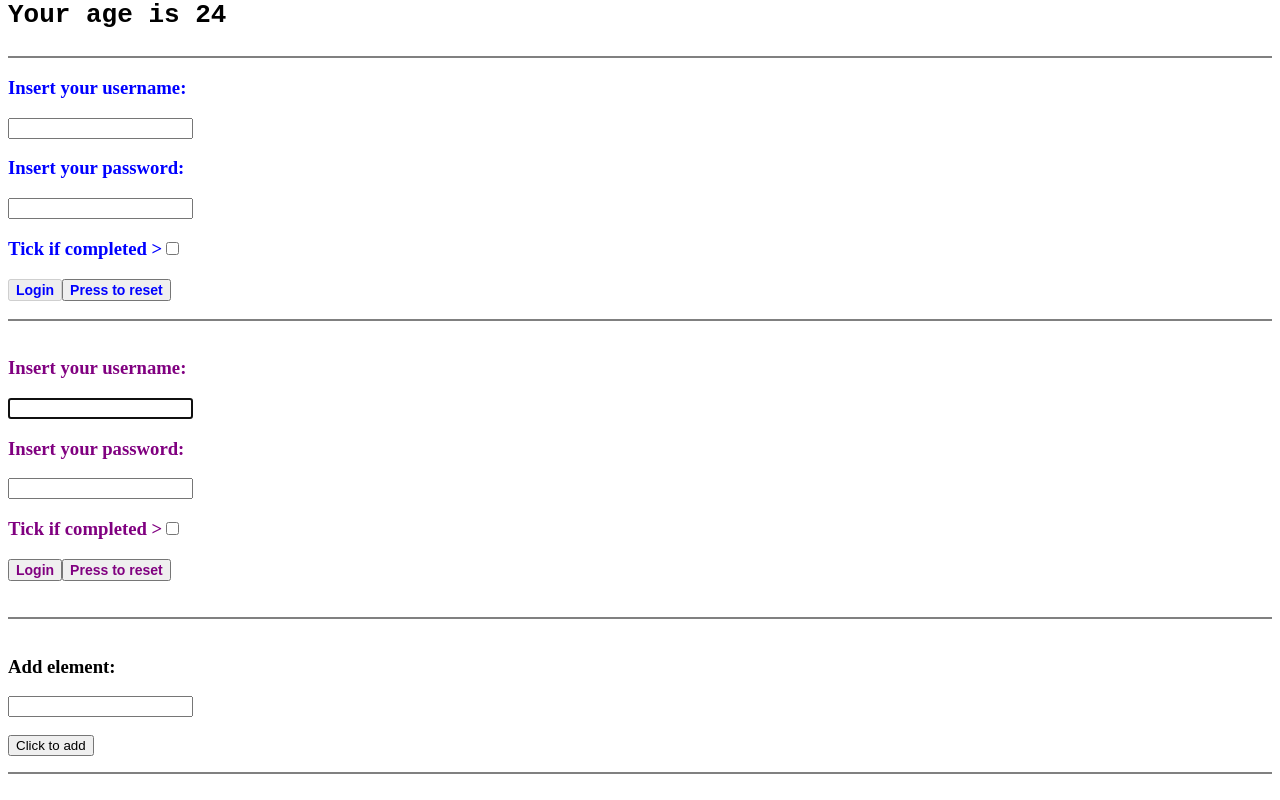
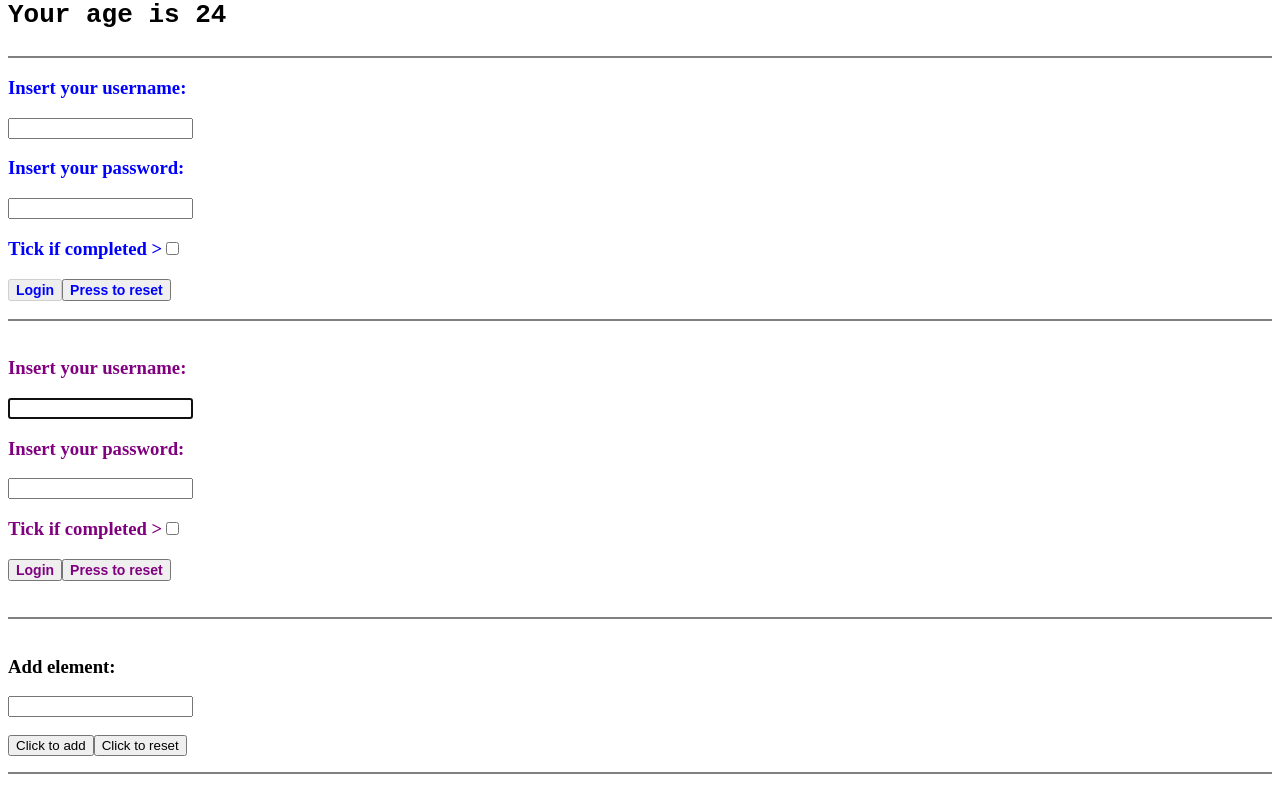
Before and after one commit to AnneclaireS/react-exercises, a React (Create React App) app in the folder my-app/: page / in a window 1280 px wide. Shown: the part 710-1510 px from the top of the page. Built offline with nearby package versions, Linux system fonts and the light colour scheme.

Commit message:
added reset button

```diff
--- a/my-app/src/ToDoList.js
+++ b/my-app/src/ToDoList.js
@@ -28,15 +28,24 @@ export class ToDoList extends React.Component {
                 element:''
             }
         })
+    }
+
+    handleReset = () => {
+
+        this.setState({
+            items: [],
+            element: ''
+        })
+    }
 
 
-    }
     render() {
         return (
             <div>
                 <h3>Add element:</h3>
                 <input value={this.state.element} onChange={this.handleEnterElement}></input><br/><br/>
                 <button onClick={this.handleAddElement}>Click to add</button>
+                <button onClick={this.handleReset}>Click to reset</button>
                 <ul>
                     {this.state.items.map((item) => (<li>{item}</li>))}
                 </ul>
```
